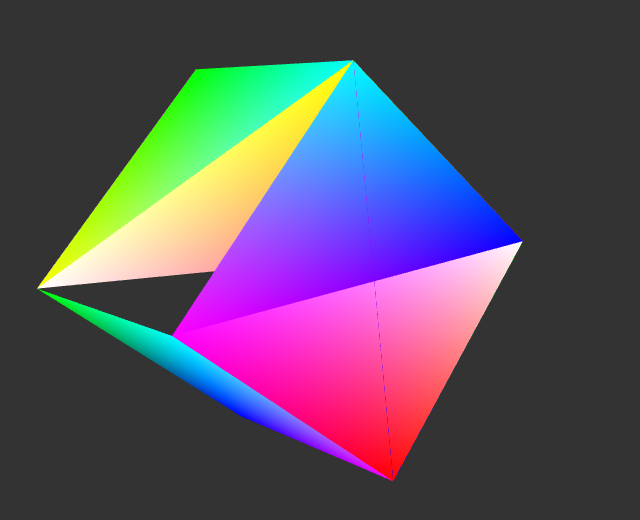
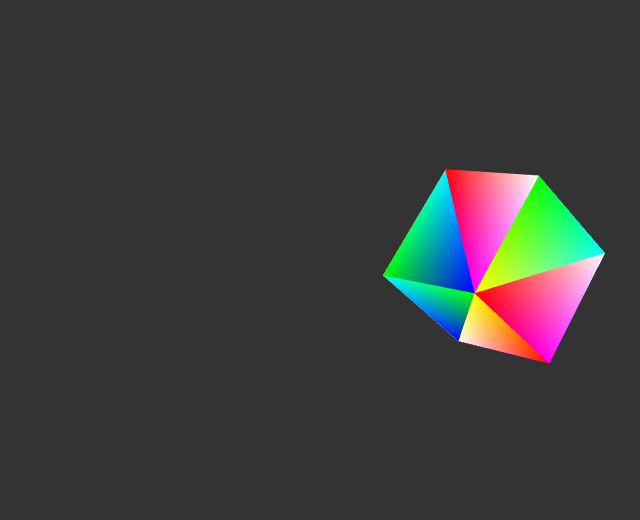
Before and after one commit to learosema/hello-webgl, a plain HTML site: page hello-3d.html in a window 1280 px wide. Shown: the part 136-656 px from the top of the page, without its empty margins (144-784 px from the left). Drawn offline with Linux system fonts and the light colour scheme.

Commit message:
it works it works :smile: yay :+1:  :smile:

```diff
--- a/glutz.js
+++ b/glutz.js
@@ -192,7 +192,7 @@ function $bind(a,b,s,t,n) {
 	t=t||g.FLOAT
 	n=n||false
 	g.bindBuffer(g.ARRAY_BUFFER,b)
-	g.vertexAttribPointer(a,s,t,n,0,0)
+	g.vertexAttribPointer(typeof a=="string"?g.getAttribLocation(p,a):a,s,t,n,0,0)
 }
 
 // set uniform matrix
--- a/hello-3d.html
+++ b/hello-3d.html
@@ -5,26 +5,24 @@ precision mediump float;
 
 uniform float time;
 uniform vec2 resolution;
-varying vec3 vcolor;
+varying vec4 vcolor;
 
 void main() {
 	//gl_FragColor = vec4(1.0,1.0,1.0, 1.0);
-	gl_FragColor = vec4(vcolor, 1.0);
+	gl_FragColor = vcolor;
 }
 </script>
 <script id=vertexShader type=x-shader/x-vertex>
 precision mediump float;
 
-attribute vec3 pos;
-attribute vec3 color;
+attribute vec4 pos;
+attribute vec4 color;
 
-uniform mat4 MV;
-uniform mat4 P;
-uniform mat4 MR;
-varying vec3 vcolor;
+uniform mat4 M;
+varying vec4 vcolor;
 
 void main() {
-	gl_Position=P*MV*MR*vec4(pos, 1.0);
+	gl_Position=M*pos;
 	vcolor=color;
 }
 </script>
--- a/hello-3d.js
+++ b/hello-3d.js
@@ -1,28 +1,40 @@
+concat=function(x,y){return Array.prototype.push.apply(x,y),x}
 w=a.width=innerWidth
 h=a.height=innerHeight
 g=a.getContext('webgl')||a.getContext('experimental-webgl')
+//g.enable(g.CULL_FACE)
 g.enable(g.DEPTH_TEST)
-g.enable(g.CULL_FACE)
-g.depthFunc(g.LEQUAL)
+//g.depthFunc(g.LEQUAL)
 
 $prog(g,[vertexShader,fragmentShader])
 pos=$attr("pos")
-diceBuf=$buf([-1,-1,-1, -1,-1, 1, -1, 1, 1,
-               1, 1,-1, -1,-1,-1, -1, 1,-1,
-               1,-1, 1, -1,-1,-1,  1,-1,-1,
-               1, 1,-1,  1,-1,-1, -1,-1,-1,
-              -1,-1,-1, -1, 1, 1, -1, 1,-1,
-               1,-1, 1, -1,-1, 1, -1,-1,-1,
-              -1, 1, 1, -1,-1, 1,  1,-1, 1,
-               1, 1, 1,  1,-1,-1,  1, 1,-1,
-               1,-1,-1,  1, 1, 1,  1,-1, 1,
-               1, 1, 1,  1, 1,-1, -1, 1,-1,
-               1, 1, 1, -1, 1,-1, -1, 1, 1,
-               1, 1, 1, -1, 1, 1,  1,-1, 1])
+vertices = "000100110010001101111011"
+//          |0 |1 |2 |3 |4 |5 |6 |7
+//
+//     0---1
+//    /|  /|
+//   4---5 |
+//   | | | |
+//   | 3-|-2
+//   |/  |/
+//   7---6
+//
+//       +-----+-----+-----+-----+-----+-----+
+//       |back |right|down |left |up   |front|
+//       +-----+-----+-----+-----+-----+-----+
+faces = "013321126651236673374403014145546674"
+dice=[]
+for(i=faces.length;i--;)
+	concat(dice, function(j){return[
+		vertices[ j ]==1?1:-1,
+		vertices[j+1]==1?1:-1,
+		vertices[j+2]==1?1:-1,
+	]}(faces[i]*3))
+diceBuf=$buf(dice)
 color=$attr("color")
 colors=[]
-for(i=36;i--;){
-	Array.prototype.push.apply(colors, [
+for(i=36;i--;)
+	concat(colors, [
 		[1,0,0],
 		[1,1,0],
 		[0,1,0],
@@ -31,28 +43,24 @@ for(i=36;i--;){
 		[1,0,1],
 		[1,1,1]
 	][i%7])
-}
 colorBuf=$buf(colors)
 P=perspective(45,w/h,0.1,1000)
 
+$bind("pos",diceBuf,3)
+$bind("color",colorBuf,3)
+F=1
 ~function scene(time) {
 	time/=1e3
-
 	// clear screen
 	g.clearColor(1/5,1/5,1/5,1)
 	g.clear(g.COLOR_BUFFER_BIT|g.DEPTH_BUFFER_BIT)
+	// create transformation/rotation matrix
+	M=mX(P,mX(mT(0,0,sin(time)*5-10),mX(mX(mRx(time*3),mRy(time*2)),mRz(time*0.2))))
 
-	// draw dice
-	MV=mT(-1.5,0,-7)
-	MR=mX(mX(mRx(time*3),mRy(time*2)),mRz(time*0.2))
-	$bind(pos,diceBuf,3)
-	$bind(color,colorBuf,3)
 	// set uniforms
 	$uni("time",time)
 	$uniV("resolution",[w,h])
-	$uniM("MV",MV)
-	$uniM("MR",MR)
-	$uniM("P",P)
-	g.drawArrays(g.TRIANGLE_STRIP,0,36)
+	$uniM("M",M)
+	g.drawArrays(g.TRIANGLES,0,36)
 	requestAnimationFrame(scene)
 }(0)
```
